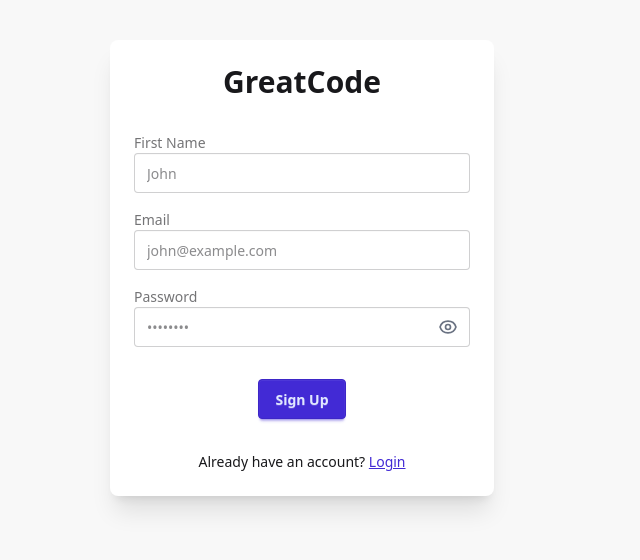
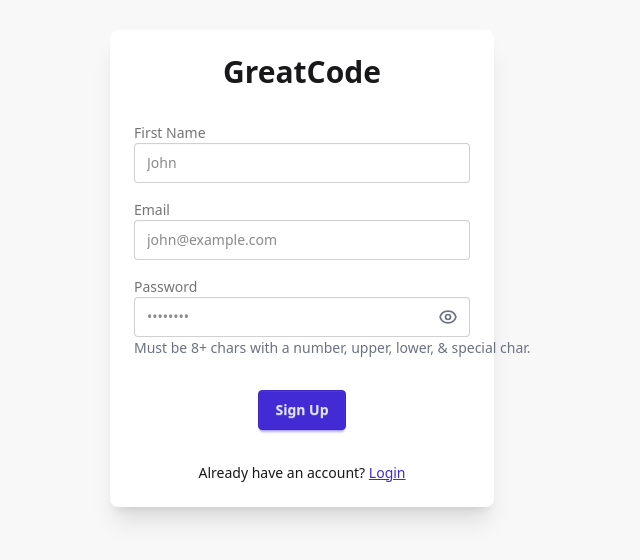
Before and after one commit to atharvthegreatgupta/GreatCode, a React (Vite) app in the folder frontend/: page /signup in a window 1280 px wide. Shown: the part 132-692 px from the top of the page, without its empty margins (338-978 px from the left). Built offline with nearby package versions, Linux system fonts and the light colour scheme; no server answers.

Commit message:
changing the signup page, for getting a good user experience regaring the password

```diff
--- a/frontend/src/pages/Signup.jsx
+++ b/frontend/src/pages/Signup.jsx
@@ -1,22 +1,30 @@
+// using namespace std;
 import { useState, useEffect } from 'react';
 import { useForm } from 'react-hook-form';
 import { zodResolver } from '@hookform/resolvers/zod';
 import { z } from 'zod';
 import { useDispatch, useSelector } from 'react-redux';
 import { useNavigate, NavLink } from 'react-router';
-import { registerUser } from '../authSlice';
+// import { registerUser } from '../authSlice'; // Assuming this is your path
 
+// 1. We make Zod super smart with Regex so it matches the backend!
 const signupSchema = z.object({
   firstName: z.string().min(3, "Minimum character should be 3"),
   emailId: z.string().email("Invalid Email"),
-  password: z.string().min(8, "Password is too weak")
+  password: z
+    .string()
+    .min(8, "Password must be at least 8 characters")
+    .regex(/[a-z]/, "Needs at least one lowercase letter")
+    .regex(/[A-Z]/, "Needs at least one uppercase letter")
+    .regex(/[0-9]/, "Needs at least one number")
+    .regex(/[^a-zA-Z0-9]/, "Needs at least one special character")
 });
 
 function Signup() {
   const [showPassword, setShowPassword] = useState(false);
   const dispatch = useDispatch();
   const navigate = useNavigate();
-  const { isAuthenticated, loading } = useSelector((state) => state.auth); // Removed error as it wasn't used
+  const { isAuthenticated, loading } = useSelector((state) => state.auth);
 
   const {
     register,
@@ -35,11 +43,12 @@ function Signup() {
   };
 
   return (
-    <div className="min-h-screen flex items-center justify-center p-4 bg-base-200"> {/* Added a light bg for contrast */}
+    <div className="min-h-screen flex items-center justify-center p-4 bg-base-200">
       <div className="card w-96 bg-base-100 shadow-xl">
         <div className="card-body">
-          <h2 className="card-title justify-center text-3xl mb-6">GreatCode</h2> {/* Added mb-6 for spacing */}
+          <h2 className="card-title justify-center text-3xl mb-6">GreatCode</h2>
           <form onSubmit={handleSubmit(onSubmit)}>
+
             {/* First Name Field */}
             <div className="form-control">
               <label className="label">
@@ -64,7 +73,7 @@ function Signup() {
               <input
                 type="email"
                 placeholder="john@example.com"
-                className={`input input-bordered w-full ${errors.emailId ? 'input-error' : ''}`} // Ensure w-full for consistency
+                className={`input input-bordered w-full ${errors.emailId ? 'input-error' : ''}`}
                 {...register('emailId')}
               />
               {errors.emailId && (
@@ -81,15 +90,14 @@ function Signup() {
                 <input
                   type={showPassword ? "text" : "password"}
                   placeholder="••••••••"
-                  // Added pr-10 (padding-right) to make space for the button
                   className={`input input-bordered w-full pr-10 ${errors.password ? 'input-error' : ''}`}
                   {...register('password')}
                 />
                 <button
                   type="button"
-                  className="absolute top-1/2 right-3 transform -translate-y-1/2 text-gray-500 hover:text-gray-700" // Added transform for better centering, styling
+                  className="absolute top-1/2 right-3 transform -translate-y-1/2 text-gray-500 hover:text-gray-700"
                   onClick={() => setShowPassword(!showPassword)}
-                  aria-label={showPassword ? "Hide password" : "Show password"} // Accessibility
+                  aria-label={showPassword ? "Hide password" : "Show password"}
                 >
                   {showPassword ? (
                     <svg xmlns="http://www.w3.org/2000/svg" className="h-5 w-5" fill="none" viewBox="0 0 24 24" stroke="currentColor">
@@ -103,8 +111,16 @@ function Signup() {
                   )}
                 </button>
               </div>
-              {errors.password && (
+
+              {/* 2. Error Message or Helpful Hint! */}
+              {errors.password ? (
                 <span className="text-error text-sm mt-1">{errors.password.message}</span>
+              ) : (
+                <label className="label">
+                  <span className="label-text-alt text-gray-500">
+                    Must be 8+ chars with a number, upper, lower, & special char.
+                  </span>
+                </label>
               )}
             </div>
 
@@ -121,7 +137,7 @@ function Signup() {
           </form>
 
           {/* Login Redirect */}
-          <div className="text-center mt-6"> {/* Increased mt for spacing */}
+          <div className="text-center mt-6">
             <span className="text-sm">
               Already have an account?{' '}
               <NavLink to="/login" className="link link-primary">
```
